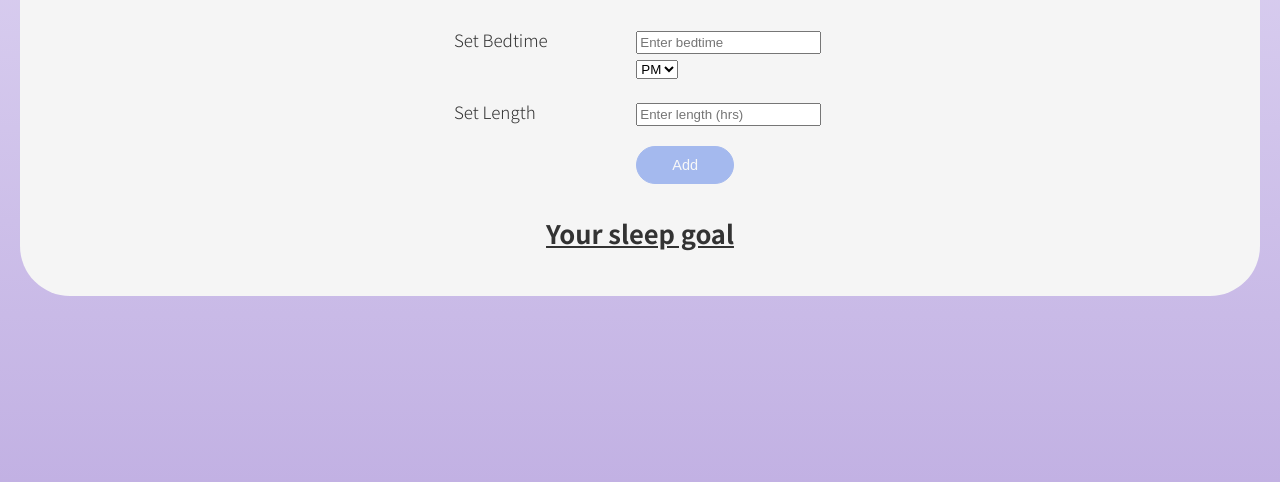
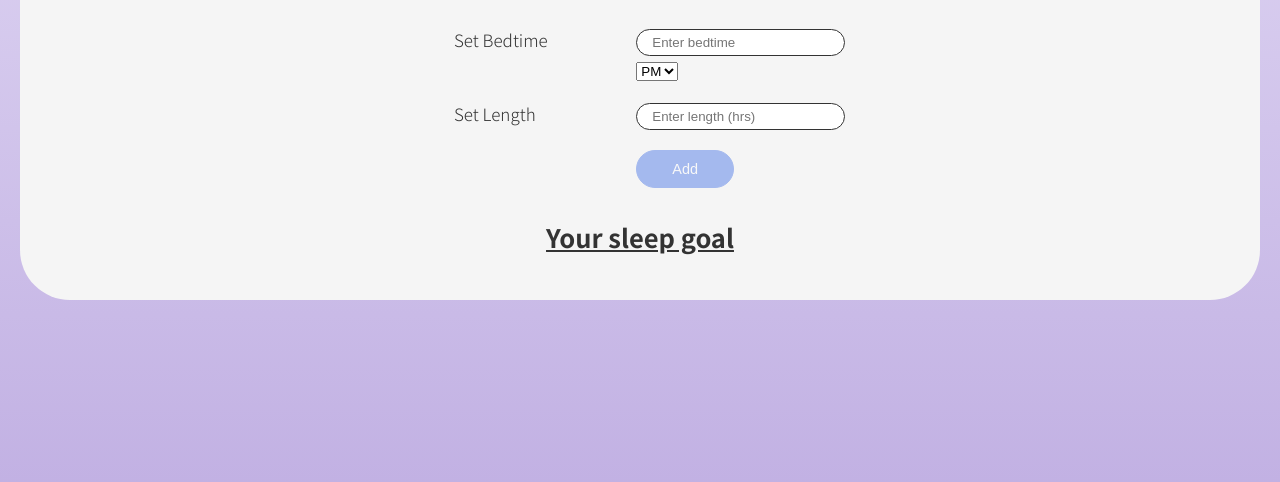
Before and after one commit to rtambunt/sleep-tracker-app-js, a website: page index.html in a window 1280 px wide. Shown: the part 132-614 px from the top of the page. Drawn offline with Linux system fonts and the light colour scheme.

Commit message:
Style text input

```diff
--- a/index.html
+++ b/index.html
@@ -17,7 +17,8 @@
         <div class="logo"><h1>Sheepy</h1></div>
       </header>
 
-      <div class="input-container">
+      <div class="input">
+        <form action="#">
           <div class="row clearfix">
             <div class="col span-1-of-2">
               <label for="set-bedtime">Set Bedtime</label>
@@ -59,7 +60,9 @@
               <input type="button" class="btn-add" value="Add" />
             </div>
           </div>
+        </form>
       </div>
+
       <div class="row">
         <h2><u>Your sleep goal</u></h2>
       </div>
--- a/sass/_components.scss
+++ b/sass/_components.scss
@@ -43,7 +43,13 @@ input[type='button']:active {
 }
 
 input[type='text'] {
-  padding: 2px;
+  padding: 0.5rem 1.5rem;
+  border: 1px solid var(--color-grey-dark);
+  border-radius: 100px;
+  -webkit-border-radius: 100px;
+  -moz-border-radius: 100px;
+  -ms-border-radius: 100px;
+  -o-border-radius: 100px;
 }
 
 *:focus {
--- a/sass/_layout.scss
+++ b/sass/_layout.scss
@@ -14,7 +14,11 @@
   -o-border-radius: 50px;
 }
 
-.input-container {
+/* -------------------------------------- */
+/* Form */
+/* -------------------------------------- */
+
+.input {
   width: 30%;
   margin: auto;
 }
```
Also changed, not shown: css/style.css. Lines whose indentation alone changed are shown as unchanged.
